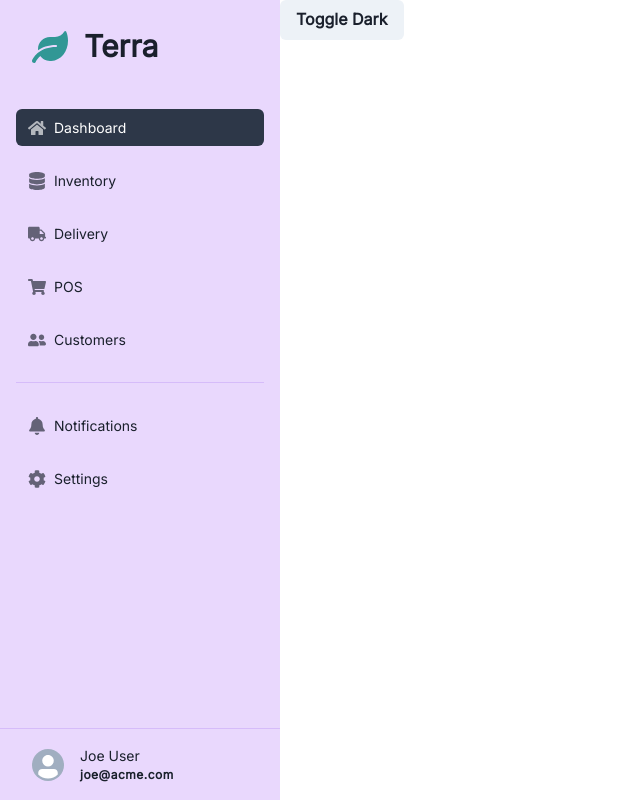
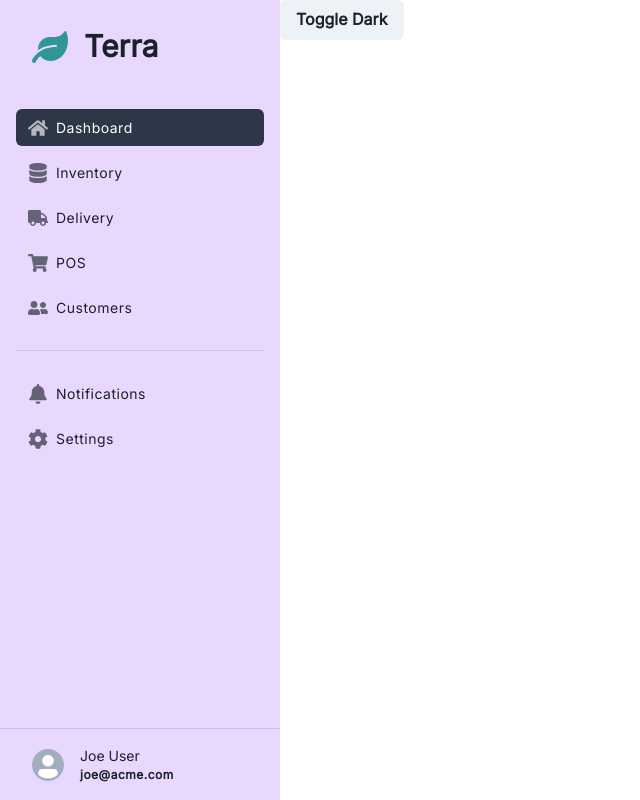
Before and after one commit to dtjv/terra, a Next.js app in the folder web/: page /admin in a window 1280 px wide. Shown: the whole page, without its empty margins (0-640 px from the left). Built offline with nearby package versions, Linux system fonts and the light colour scheme.

Commit message:
Refine sidebar ui aesthetics

```diff
--- a/web/src/components/sidebar/sidebar-menu-item.tsx
+++ b/web/src/components/sidebar/sidebar-menu-item.tsx
@@ -21,7 +21,6 @@ export const SidebarMenuItem = ({
   return (
     <NextLink passHref href={href}>
       <ChakraLink
-        spacing={4}
         cursor="pointer"
         px={3}
         py={2}
@@ -41,8 +40,10 @@ export const SidebarMenuItem = ({
         {...rest}
       >
         <HStack>
-          <Icon as={icon} fontSize="lg" opacity={0.64} />
-          <Text fontWeight="medium">{children}</Text>
+          <Icon as={icon} fontSize="xl" opacity={0.64} />
+          <Text letterSpacing=".5px" fontWeight="medium">
+            {children}
+          </Text>
         </HStack>
       </ChakraLink>
     </NextLink>
--- a/web/src/components/sidebar/sidebar.tsx
+++ b/web/src/components/sidebar/sidebar.tsx
@@ -39,7 +39,7 @@ export const Sidebar = () => (
       </Box>
       <Box flex="1 1 0" pt={4} px={4}>
         <Stack divider={<StackDivider borderColor="purple.200" />} spacing={6}>
-          <Stack spacing={4}>
+          <Stack spacing={2}>
             <SidebarMenuItem icon={FaHome} href="/admin">
               Dashboard{' '}
             </SidebarMenuItem>
@@ -56,7 +56,7 @@ export const Sidebar = () => (
               Customers{' '}
             </SidebarMenuItem>
           </Stack>
-          <Stack spacing={4}>
+          <Stack spacing={2}>
             <SidebarMenuItem icon={FaBell} href="/admin/notifications">
               Notifications
             </SidebarMenuItem>
```
